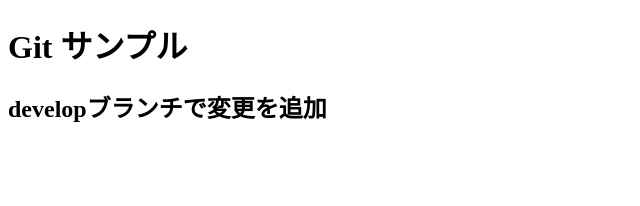
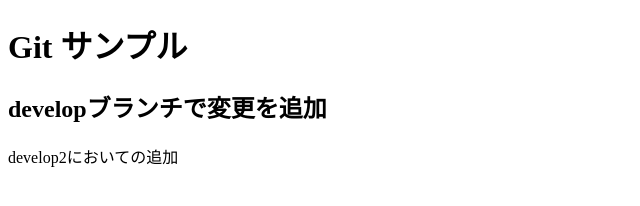
Before and after one commit to Kazuki-Matsushita/sample-repository, a plain HTML site: page index.html in a window 1280 px wide. Shown: the whole page, without its empty margins (0-640 px from the left). Drawn offline with Linux system fonts and the light colour scheme.

Commit message:
develop2での変更

```diff
--- a/index.html
+++ b/index.html
@@ -10,6 +10,8 @@
         <main>
             <h1>Git サンプル</h1>
             <h2>developブランチで変更を追加</h2>
+
+            <p>develop2においての追加</p>
         </main>
     </body>
 </html>
```
